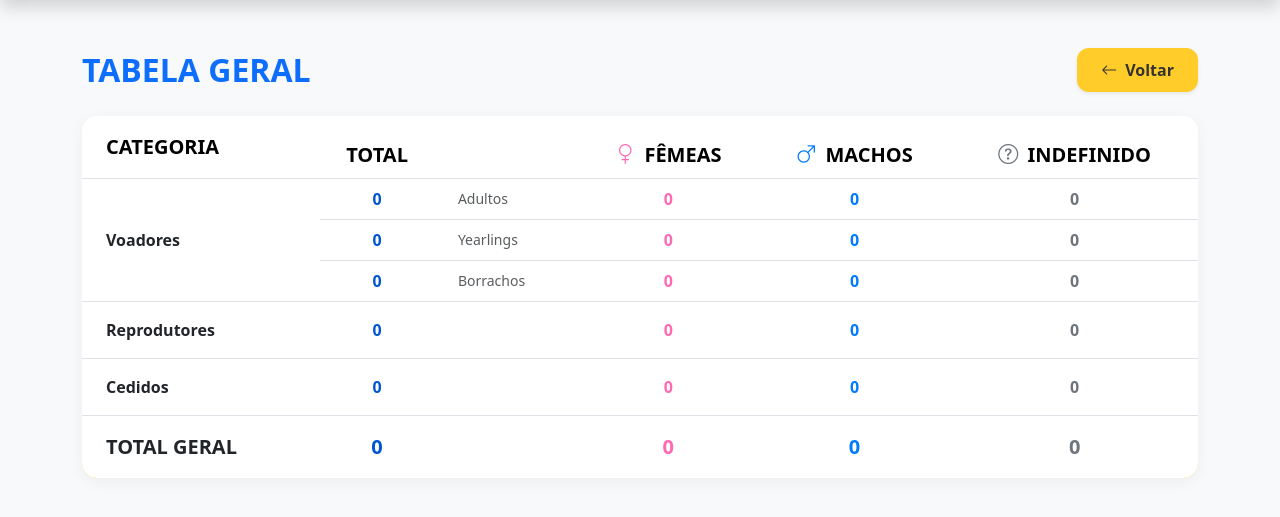
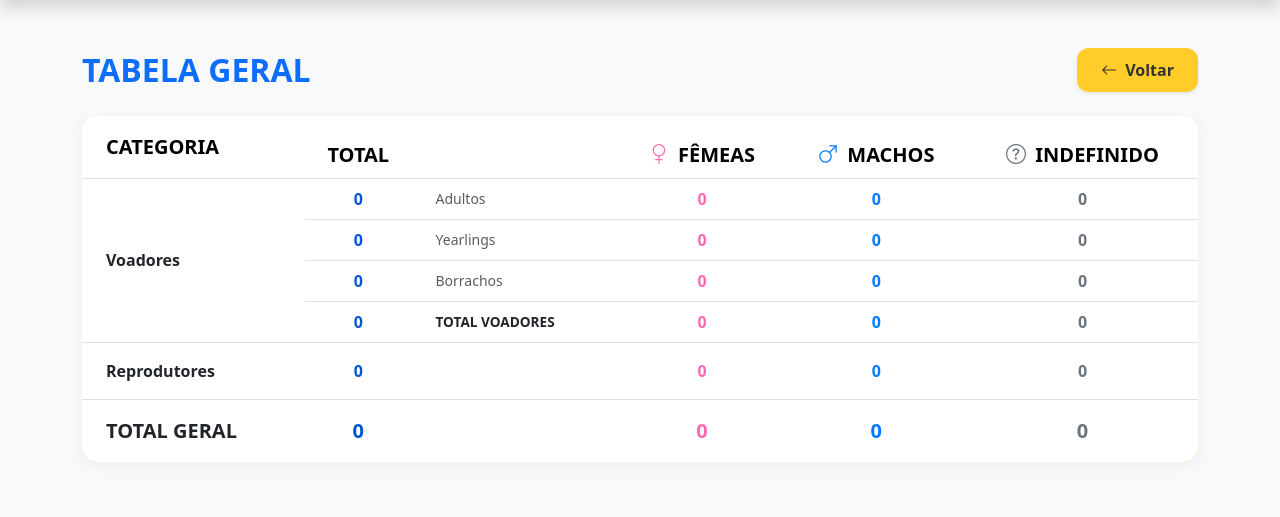
Before and after one commit to bezeguinho/myloft, a Flask app: page /estatisticas in a window 1280 px wide. Shown: the part 74-591 px from the top of the page. Run offline with Flask 3, Linux system fonts and the light colour scheme; the visitor is signed in with stand-in values (Sample User, id 1); data that the repository does not hold is empty.

Commit message:
tabela garal

```diff
--- a/templates/estatisticas.html
+++ b/templates/estatisticas.html
@@ -15,12 +15,15 @@
         display: inline-flex;
         align-items: center;
     }
-    .btn-voltar:hover { background-color: #e6b800 !important; }
+
+    .btn-voltar:hover {
+        background-color: #e6b800 !important;
+    }
 
     .card-stats {
         border-radius: 15px;
         border: none;
-        box-shadow: 0 4px 15px rgba(0,0,0,0.05);
+        box-shadow: 0 4px 15px rgba(0, 0, 0, 0.05);
     }
 
     .table-stats thead {
@@ -32,11 +35,21 @@
         text-transform: uppercase;
     }
 
-    .text-femea { color: #ff69b4 !important; }
-    .text-macho { color: #007bff !important; }
-    .text-indef { color: #6c757d !important; }
+    .text-femea {
+        color: #ff69b4 !important;
+    }
 
-    .text-blue-total { color: #0056d2 !important; }
+    .text-macho {
+        color: #007bff !important;
+    }
+
+    .text-indef {
+        color: #6c757d !important;
+    }
+
+    .text-blue-total {
+        color: #0056d2 !important;
+    }
 
     /* Linha Total Geral em Amarelo */
     .linha-total-geral {
@@ -44,13 +57,13 @@
         color: #333 !important;
         border: none !important;
     }
+
     .linha-total-geral td {
         border: none !important;
         font-weight: bold;
     }
 </style>
 
-<!-- Topo: Título e Botão Voltar -->
 <div class="d-flex justify-content-between align-items-center mb-4">
     <h2 class="fw-bold text-primary m-0">TABELA GERAL</h2>
     <a href="{{ url_for('lista_pombos') }}" class="btn btn-voltar shadow-sm">
@@ -72,9 +85,8 @@
                 </tr>
             </thead>
             <tbody>
-                <!-- Subdivisão Voadores -->
                 <tr>
-                    <td rowspan="3" class="ps-4 py-3 fw-bold text-dark border-bottom">Voadores</td>
+                    <td rowspan="4" class="ps-4 py-3 fw-bold text-dark border-bottom">Voadores</td>
                     <td class="text-center fw-bold text-blue-total">{{ stats.v_adultos }}</td>
                     <td class="text-start ps-4 small text-muted">Adultos</td>
                     <td class="text-center fw-bold text-femea">{{ stats.v_adultos_f }}</td>
@@ -88,40 +100,38 @@
                     <td class="text-center fw-bold text-macho">{{ stats.v_yearlings_m }}</td>
                     <td class="text-center fw-bold text-indef">{{ stats.v_yearlings_i }}</td>
                 </tr>
-                <tr class="border-bottom">
+                <tr>
                     <td class="text-center fw-bold text-blue-total">{{ stats.v_borrachos }}</td>
                     <td class="text-start ps-4 small text-muted">Borrachos</td>
                     <td class="text-center fw-bold text-femea">{{ stats.v_borrachos_f }}</td>
                     <td class="text-center fw-bold text-macho">{{ stats.v_borrachos_m }}</td>
                     <td class="text-center fw-bold text-indef">{{ stats.v_borrachos_i }}</td>
                 </tr>
+                <tr class="border-bottom bg-light">
+                    <td class="text-center fw-bold text-blue-total fs-6">{{ stats.voadores }}</td>
+                    <td class="text-start ps-4 fw-bold text-dark text-uppercase" style="font-size: 0.85rem;">Total
+                        Voadores</td>
+                    <td class="text-center fw-bold text-femea">{{ stats.voadores_f }}</td>
+                    <td class="text-center fw-bold text-macho">{{ stats.voadores_m }}</td>
+                    <td class="text-center fw-bold text-indef">{{ stats.voadores_i }}</td>
+                </tr>
 
-                <!-- Outras Categorias -->
-                <tr>
+                <tr class="border-bottom">
                     <td class="ps-4 py-3 fw-bold text-dark">Reprodutores</td>
-                    <td class="text-center fw-bold text-blue-total">{{ stats.reprodutores }}</td>
-                    <td class="text-start ps-4 small text-muted"></td> <!-- Eliminado --- -->
+                    <td class="text-center fw-bold text-blue-total fs-6">{{ stats.reprodutores }}</td>
+                    <td class="text-start ps-4 small text-muted"></td>
                     <td class="text-center fw-bold text-femea">{{ stats.reprodutores_f }}</td>
                     <td class="text-center fw-bold text-macho">{{ stats.reprodutores_m }}</td>
                     <td class="text-center fw-bold text-indef">{{ stats.reprodutores_i }}</td>
                 </tr>
-                <tr class="border-bottom">
-                    <td class="ps-4 py-3 fw-bold text-dark">Cedidos</td>
-                    <td class="text-center fw-bold text-blue-total">{{ stats.cedidos }}</td>
-                    <td class="text-start ps-4 small text-muted"></td> <!-- Eliminado --- -->
-                    <td class="text-center fw-bold text-femea">{{ stats.cedidos_f }}</td>
-                    <td class="text-center fw-bold text-macho">{{ stats.cedidos_m }}</td>
-                    <td class="text-center fw-bold text-indef">{{ stats.cedidos_i }}</td>
-                </tr>
 
-                <!-- Linha Total Geral (Agora em Amarelo e sem contorno preto) -->
                 <tr class="linha-total-geral fs-5">
                     <td class="ps-4 py-3">TOTAL GERAL</td>
-                    <td class="text-center text-blue-total">{{ stats.total }}</td>
-                    <td class="text-center"></td> <!-- Eliminado --- -->
-                    <td class="text-center text-femea">{{ stats.total_f }}</td>
-                    <td class="text-center text-macho">{{ stats.total_m }}</td>
-                    <td class="text-center text-indef">{{ stats.total_i }}</td>
+                    <td class="text-center text-blue-total">{{ stats.voadores + stats.reprodutores }}</td>
+                    <td class="text-center"></td>
+                    <td class="text-center text-femea">{{ stats.voadores_f + stats.reprodutores_f }}</td>
+                    <td class="text-center text-macho">{{ stats.voadores_m + stats.reprodutores_m }}</td>
+                    <td class="text-center text-indef">{{ stats.voadores_i + stats.reprodutores_i }}</td>
                 </tr>
             </tbody>
         </table>
```
